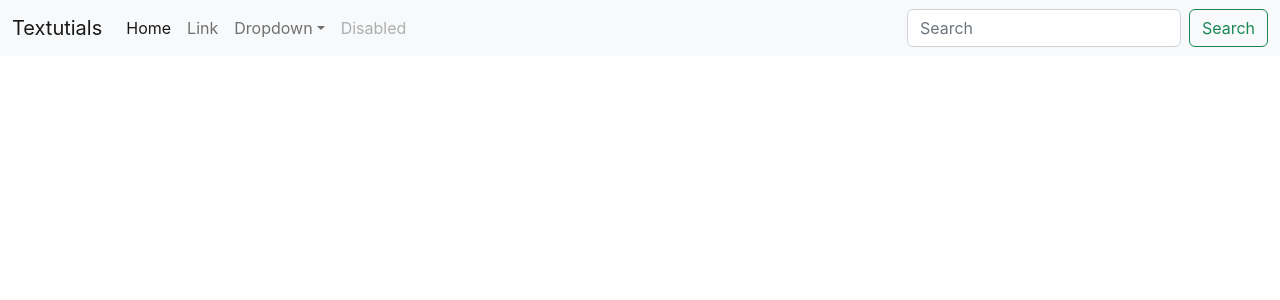
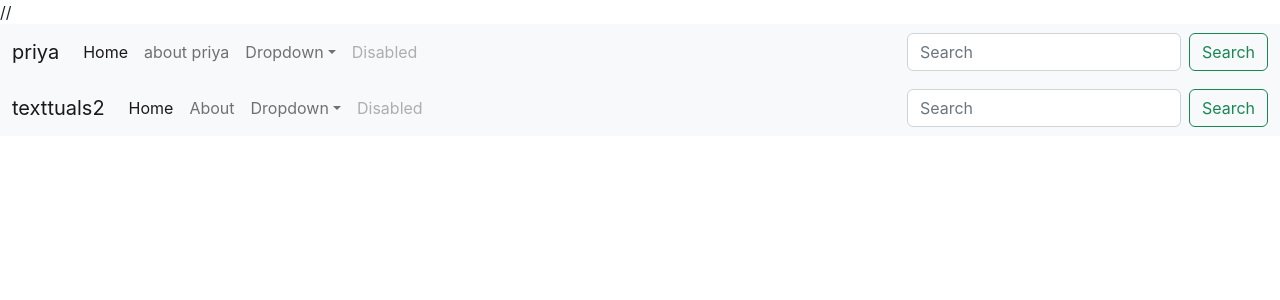
Before and after one commit to priyankaphulmante98/Code_With_harry-React.js-, a React (Create React App) app in the folder harry/: page / in a window 1280 px wide. Shown: the top 300 px of the page. Built offline with nearby package versions, Linux system fonts and the light colour scheme.

Commit message:
lecture-6

```diff
--- /dev/null
+++ b/harry/module1.mjs
@@ -0,0 +1,5 @@
+import ui, {a,c,d} from './module2.mjs'
+console.log(ui);
+console.log(a);
+console.log(c);
+console.log(d);
--- a/harry/src/App.js
+++ b/harry/src/App.js
@@ -1,44 +1,11 @@
 import './App.css';
+import Navbar from "./Components/Navbar";
 
 function App() {
   return (
-    <>
-     <nav className="navbar navbar-expand-lg bg-light">
-  <div className="container-fluid">
-    <a className="navbar-brand" href="/">Textutials</a>
-    <button className="navbar-toggler" type="button" data-bs-toggle="collapse" data-bs-target="#navbarSupportedContent" aria-controls="navbarSupportedContent" aria-expanded="false" aria-label="Toggle navigation">
-      <span className="navbar-toggler-icon"></span>
-    </button>
-    <div className="collapse navbar-collapse" id="navbarSupportedContent">
-      <ul className="navbar-nav me-auto mb-2 mb-lg-0">
-        <li className="nav-item">
-          <a className="nav-link active" aria-current="page" href="/">Home</a>
-        </li>
-        <li className="nav-item">
-          <a className="nav-link" href="/">Link</a>
-        </li>
-        <li className="nav-item dropdown">
-          <a className="nav-link dropdown-toggle" href="/" role="button" data-bs-toggle="dropdown" aria-expanded="false">
-            Dropdown
-          </a>
-          <ul className="dropdown-menu">
-            <li><a className="dropdown-item" href="/">Action</a></li>
-            <li><a className="dropdown-item" href="/">Another action</a></li>
-            <li><hr className="dropdown-divider" /></li>
-            <li><a className="dropdown-item" href="/">Something else here</a></li>
-          </ul>
-        </li>
-        <li className="nav-item">
-          <a className="nav-link disabled">Disabled</a>
-        </li>
-      </ul>
-      <form className="d-flex" role="search">
-        <input className="form-control me-2" type="search" placeholder="Search" aria-label="Search" />
-        <button className="btn btn-outline-success" type="submit">Search</button>
-      </form>
-    </div>
-  </div>
-</nav>
+     <>
+    //  <Navbar />
+     <Navbar title="texttuals2"  aboutText="About"/>
     </>
   );
 }
--- /dev/null
+++ b/harry/src/Components/Navbar.js
@@ -0,0 +1,53 @@
+import React from 'react'
+import PropTypes from 'prop-types'
+
+export default function Navbar(props) {
+  return (
+    <div>
+    <nav className="navbar navbar-expand-lg bg-light">
+  <div className="container-fluid">
+    <a className="navbar-brand" href="/">{props.title}</a>
+    <button className="navbar-toggler" type="button" data-bs-toggle="collapse" data-bs-target="#navbarSupportedContent" aria-controls="navbarSupportedContent" aria-expanded="false" aria-label="Toggle navigation">
+      <span className="navbar-toggler-icon"></span>
+    </button>
+    <div className="collapse navbar-collapse" id="navbarSupportedContent">
+      <ul className="navbar-nav me-auto mb-2 mb-lg-0">
+        <li className="nav-item">
+          <a className="nav-link active" aria-current="page" href="/">Home</a>
+        </li>
+        <li className="nav-item">
+          <a className="nav-link" href="/">{props.aboutText}</a>
+        </li>
+        <li className="nav-item dropdown">
+          <a className="nav-link dropdown-toggle" href="/" role="button" data-bs-toggle="dropdown" aria-expanded="false">
+            Dropdown
+          </a>
+          <ul className="dropdown-menu">
+            <li><a className="dropdown-item" href="/">Action</a></li>
+            <li><a className="dropdown-item" href="/">Another action</a></li>
+            <li><hr className="dropdown-divider" /></li>
+            <li><a className="dropdown-item" href="/">Something else here</a></li>
+          </ul>
+        </li>
+        <li className="nav-item">
+          <a className="nav-link disabled">Disabled</a>
+        </li>
+      </ul>
+      <form className="d-flex" role="search">
+        <input className="form-control me-2" type="search" placeholder="Search" aria-label="Search" />
+        <button className="btn btn-outline-success" type="submit">Search</button>
+      </form>
+    </div>
+  </div>
+</nav>
+    </div>
+  )
+}
+
+Navbar.propTypes =  {title: PropTypes.string.isRequired,
+                     aboutText: PropTypes.string.isRequired}
+
+ Navbar.defaultProps = {
+    title: "priya",
+    aboutText: "about priya"
+                     }
```
Also changed, not shown: harry/module2.mjs (added, +10 -0 lines).
